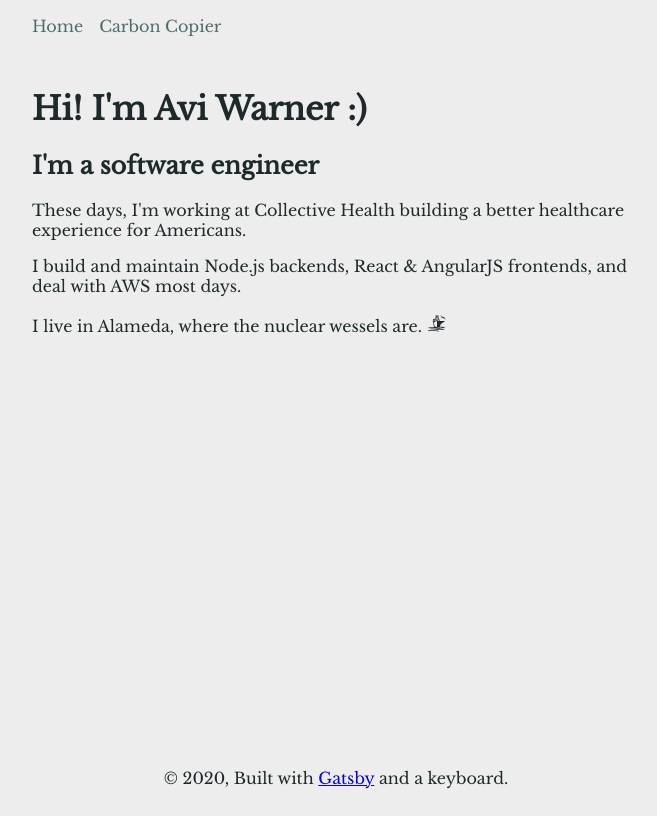
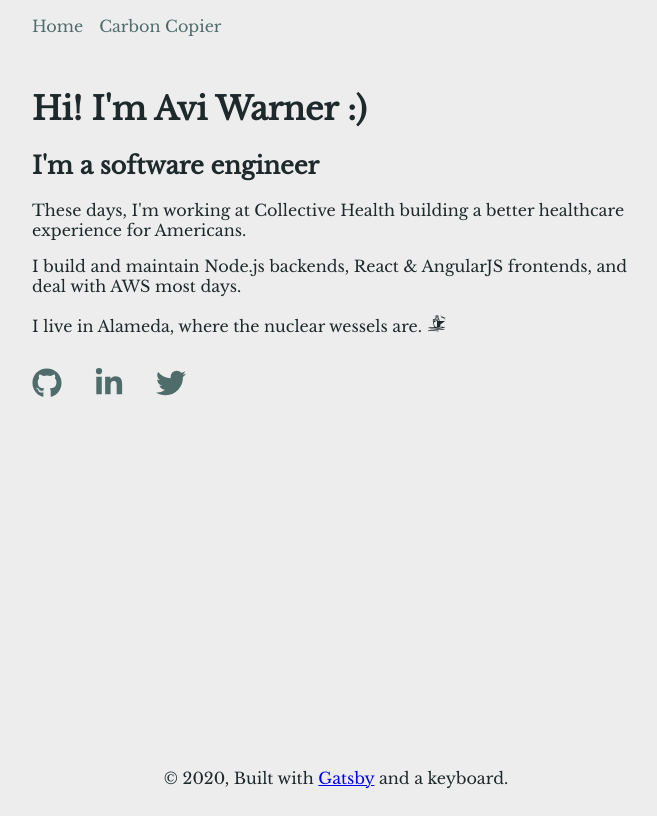
Before and after one commit to aviwarner/portfolio, a Gatsby site: page / in a window 1280 px wide. Shown: the whole page, without its empty margins (304-961 px from the left). Built offline with nearby package versions, Linux system fonts and the light colour scheme; Gatsby itself is replaced by a stand-in of ours.

Commit message:
contact bar

```diff
--- /dev/null
+++ b/src/components/contactBar.js
@@ -0,0 +1,19 @@
+import { Link } from "gatsby"
+import React from "react"
+import { FaTwitter, FaLinkedinIn, FaGithub } from "react-icons/fa";
+
+const ContactBar = () => (
+    <div id="contact-bar">
+        <a href="https://github.com/aviwarner" target="_blank" rel="noopener noreferrer">
+            <FaGithub className="contact-icon" />
+        </a>
+        <a href="https://www.linkedin.com/in/aviwarner" target="_blank" rel="noopener noreferrer">
+            <FaLinkedinIn className="contact-icon" />
+        </a>
+        <a href="https://www.twitter.com/aviwarner" target="_blank" rel="noopener noreferrer">
+            <FaTwitter className="contact-icon" />
+        </a>
+    </div>
+)
+
+export default ContactBar
--- a/src/pages/index.js
+++ b/src/pages/index.js
@@ -2,6 +2,7 @@ import React from "react"
 import { GiCarrier } from 'react-icons/gi';
 
 import Layout from "../components/layout"
+import ContactBar from "../components/contactBar"
 import SEO from "../components/seo"
 
 import './styles.css';
@@ -21,6 +22,7 @@ const IndexPage = () => (
       most days.
     </p>
     <p>I live in Alameda, where the nuclear wessels are. <GiCarrier className='inline-icon' /></p>
+    <ContactBar />
   </Layout>
 )
 
--- a/src/pages/styles.css
+++ b/src/pages/styles.css
@@ -66,3 +66,15 @@ footer{
     top: .125em;
     width: 20px;
 }
+
+#contact-bar {
+    margin-top: 2rem;
+}
+
+.contact-icon {
+    color: #4F6C6B;
+    height: 30px;
+    margin-right: 2rem;
+    text-decoration: none;
+    width: 30px;
+}
```
